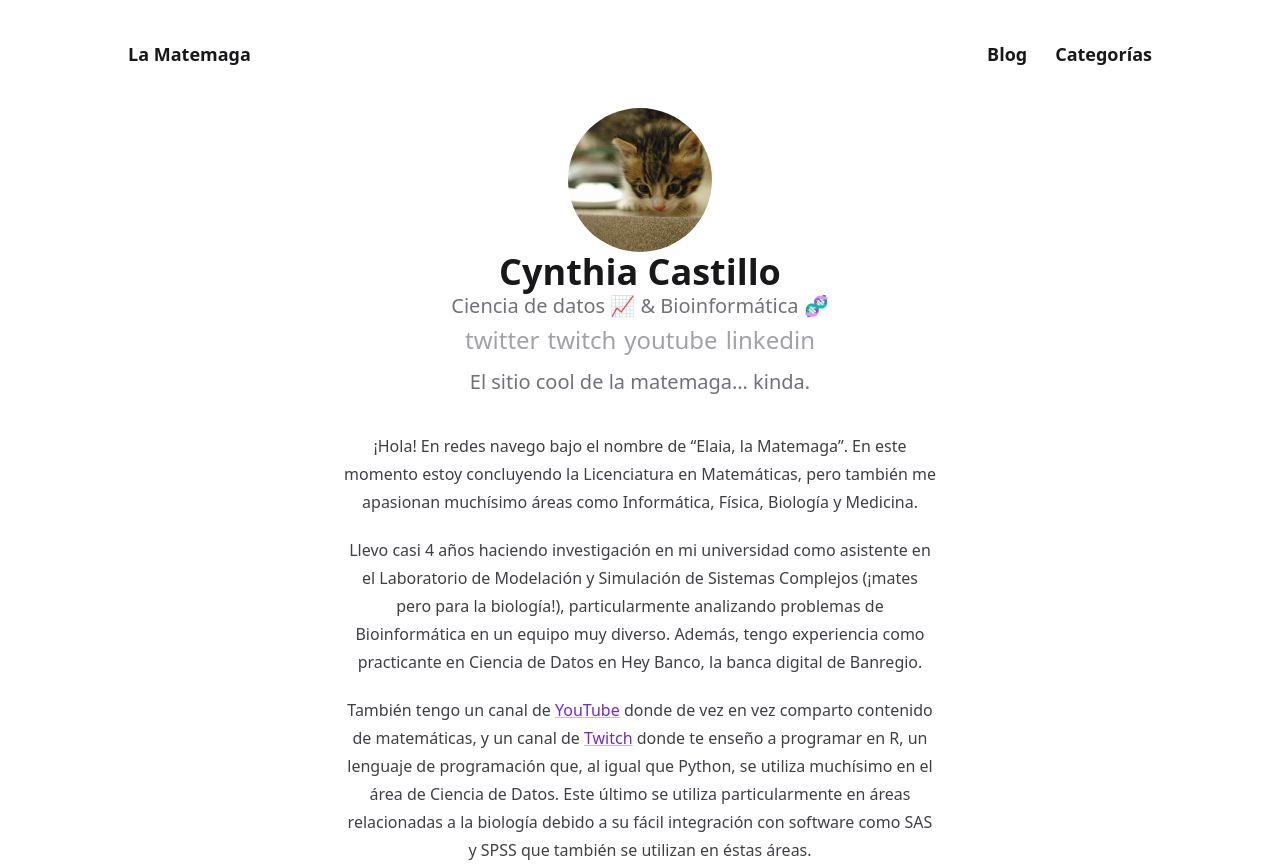
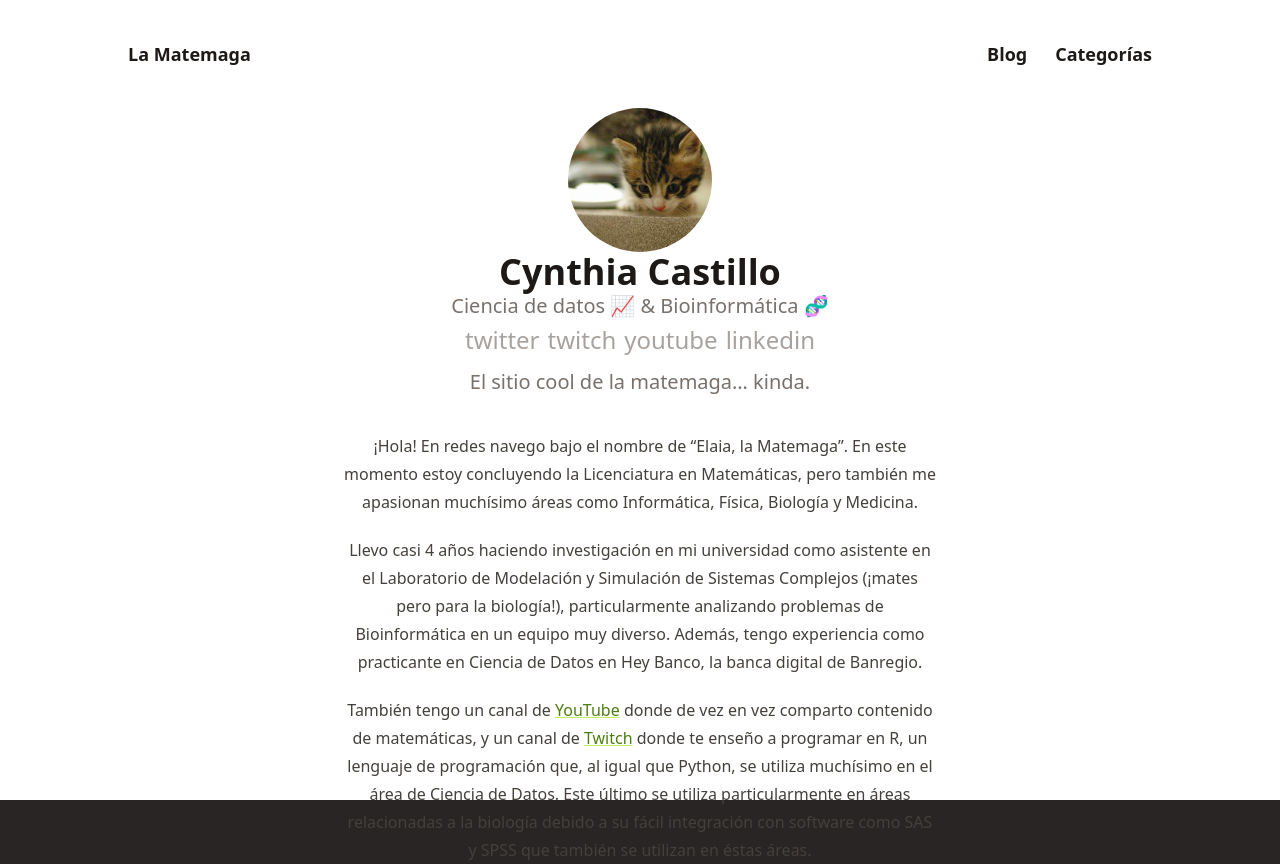
Before and after one commit to Axolodev/next-theme-congo, a Next.js app: page / in a window 1280 px wide. Built offline with nearby package versions, Linux system fonts and the light colour scheme.

Commit message:
feat: add avocado theme

```diff
--- a/pages/_app.tsx
+++ b/pages/_app.tsx
@@ -4,7 +4,7 @@ import type { NextPage } from "next";
 import type { AppProps } from "next/app";
 
 import "../styles/globals.css";
-import "../styles/schemes/congo.css";
+import "../styles/schemes/avocado.css";
 
 export type NextPageWithLayout<P = {}, IP = P> = NextPage<P, IP> & {
   getLayout?: (page: ReactElement) => ReactNode;
--- a/styles/globals.css
+++ b/styles/globals.css
@@ -299,4 +299,8 @@ body:has(#menu-controller:checked) {
   @apply underline;
 }
 
+body {
+  background-color: rgb(var(--color-neutral-800));
+}
+
 @tailwind utilities;
--- /dev/null
+++ b/styles/schemes/avocado.css
@@ -0,0 +1,37 @@
+/* Avocado scheme */
+:root {
+  --color-neutral: 255, 255, 255;
+  /* Stone */
+  --color-neutral-50: 250, 250, 249;
+  --color-neutral-100: 245, 245, 244;
+  --color-neutral-200: 231, 229, 228;
+  --color-neutral-300: 214, 211, 209;
+  --color-neutral-400: 168, 162, 158;
+  --color-neutral-500: 120, 113, 108;
+  --color-neutral-600: 87, 83, 78;
+  --color-neutral-700: 68, 64, 60;
+  --color-neutral-800: 41, 37, 36;
+  --color-neutral-900: 28, 25, 23;
+  /* Lime */
+  --color-primary-50: 247, 254, 231;
+  --color-primary-100: 236, 252, 203;
+  --color-primary-200: 217, 249, 157;
+  --color-primary-300: 190, 242, 100;
+  --color-primary-400: 163, 230, 53;
+  --color-primary-500: 132, 204, 22;
+  --color-primary-600: 101, 163, 13;
+  --color-primary-700: 77, 124, 15;
+  --color-primary-800: 63, 98, 18;
+  --color-primary-900: 54, 83, 20;
+  /* Emerald */
+  --color-secondary-50: 236, 253, 245;
+  --color-secondary-100: 209, 250, 229;
+  --color-secondary-200: 167, 243, 208;
+  --color-secondary-300: 110, 231, 183;
+  --color-secondary-400: 52, 211, 153;
+  --color-secondary-500: 16, 185, 129;
+  --color-secondary-600: 5, 150, 105;
+  --color-secondary-700: 4, 120, 87;
+  --color-secondary-800: 6, 95, 70;
+  --color-secondary-900: 6, 78, 59;
+}
```
